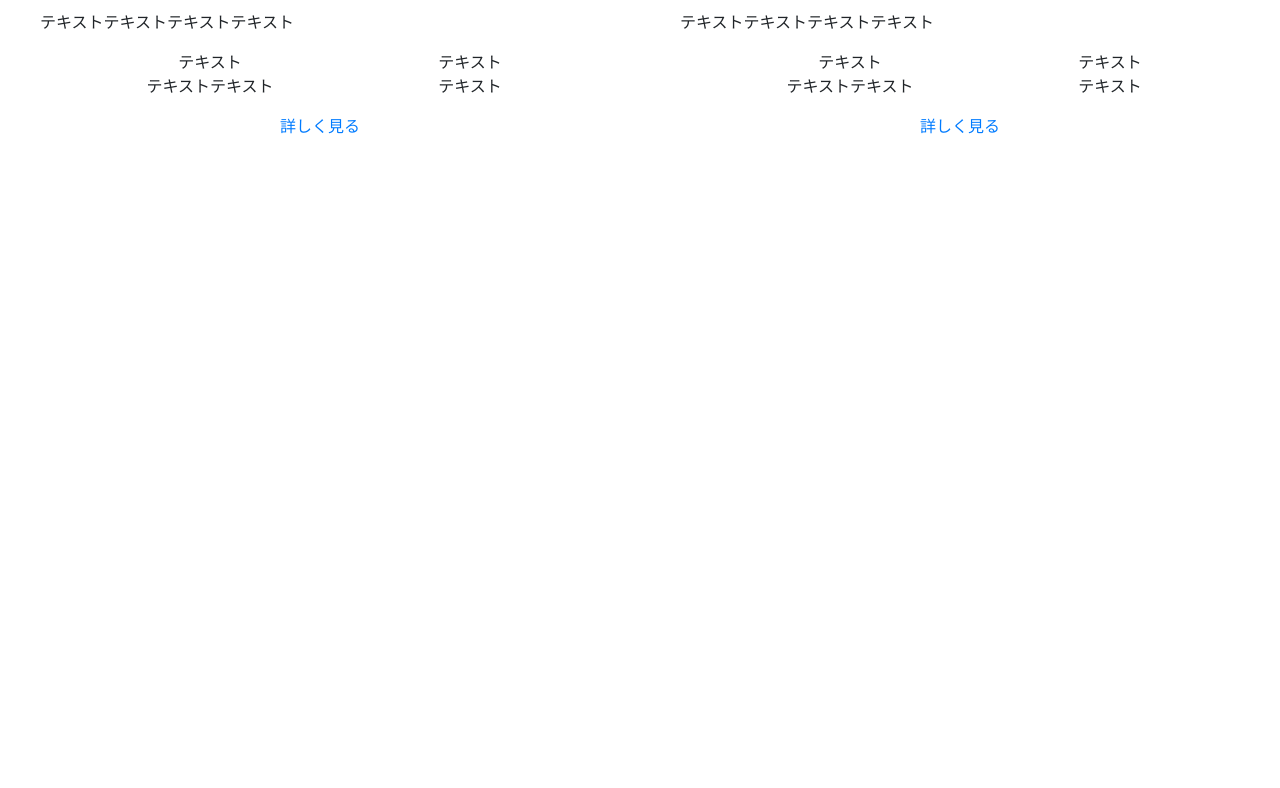
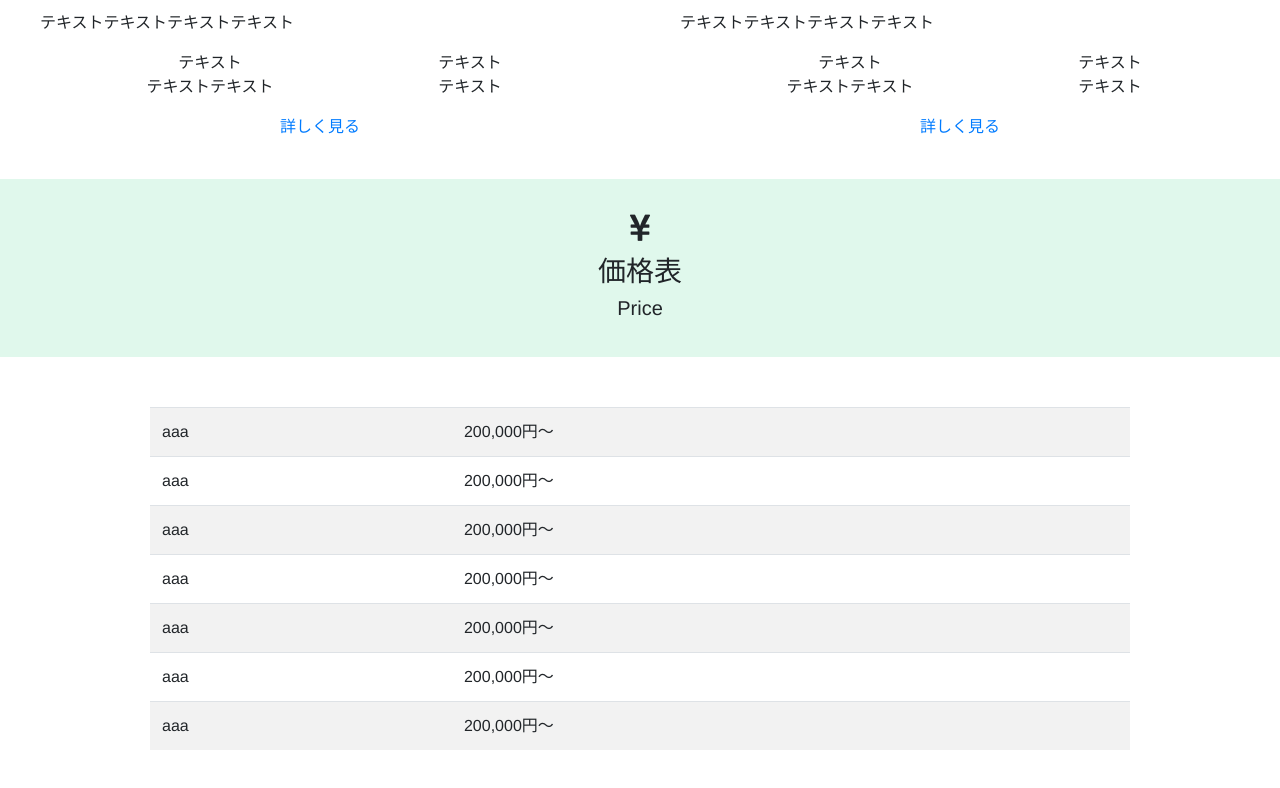
Before and after one commit to rk5155/rk-portforio, a Vue app: page / in a window 1280 px wide. Shown: the part 3197-3985 px from the top of the page. Before the commit the page ends 3376 px from the top, so only its background shows below. Built offline with nearby package versions, Linux system fonts and the light colour scheme.

Commit message:
価格表のコンポーネントを作成した

```diff
--- a/src/App.vue
+++ b/src/App.vue
@@ -31,6 +31,15 @@
       <Content2 v-for="servise in servises" v-bind:key="servise.id" v-bind:servise="servise"></Content2>
     </div>
 
+    <Title title="価格表" en="Price" name="fas fa-yen-sign"></Title>
+
+    <table class="table table-striped">
+        <tbody>
+
+          <TablePrice v-for="price in prices" v-bind:key="price.id" v-bind:price="price"></TablePrice>
+        </tbody>
+    </table>
+
 
 
 
@@ -45,6 +54,7 @@ import Title from './components/Title.vue'
 import Content1 from './components/Content1.vue'
 import Content2 from './components/Content2.vue'
 import Chart from './components/Chart.vue'
+import TablePrice from './components/TablePrice.vue'
 
 
 export default {
@@ -56,7 +66,8 @@ export default {
     Title,
     Content1,
     Content2,
-    Chart
+    Chart,
+    TablePrice
   },
   data: function() {
     return {
@@ -65,7 +76,16 @@ export default {
                     { id: 2, h3: "Webサイト制作・カスタマイズ", p: 'テキストテキストテキストテキスト', list1: 'テキスト', list2: 'テキスト', list3: 'テキストテキスト', list4: 'テキスト' },
                     { id: 3, h3: "Webサイト制作・カスタマイズ", p: 'テキストテキストテキストテキスト', list1: 'テキスト', list2: 'テキスト', list3: 'テキストテキスト', list4: 'テキスト' },
                     { id: 4, h3: "Webサイト制作・カスタマイズ", p: 'テキストテキストテキストテキスト', list1: 'テキスト', list2: 'テキスト', list3: 'テキストテキスト', list4: 'テキスト' }
-                ]
+                ],
+      prices: [
+                    { id: 1, name: "aaa", price: '200,000円〜' },
+                    { id: 2, name: 'aaa', price: '200,000円〜' },
+                    { id: 3, name: 'aaa', price: '200,000円〜' },
+                    { id: 4, name: 'aaa', price: '200,000円〜' },
+                    { id: 5, name: 'aaa', price: '200,000円〜' },
+                    { id: 6, name: 'aaa', price: '200,000円〜' },
+                    { id: 7, name: 'aaa', price: '200,000円〜' },
+                 ]
     }
   }
 }
@@ -82,4 +102,8 @@ export default {
     flex-flow: wrap;
     text-align: center;
   }
+  .table {
+    width: 980px;
+    margin: 50px auto;
+  }
 </style>
--- /dev/null
+++ b/src/components/TablePrice.vue
@@ -0,0 +1,11 @@
+<template>
+    <tr>
+        <td>{{ price.name }}</td>
+        <td>{{ price.price }}</td>
+    </tr>
+</template>
+<script>
+export default {
+    props: ['price']
+}
+</script>
```
